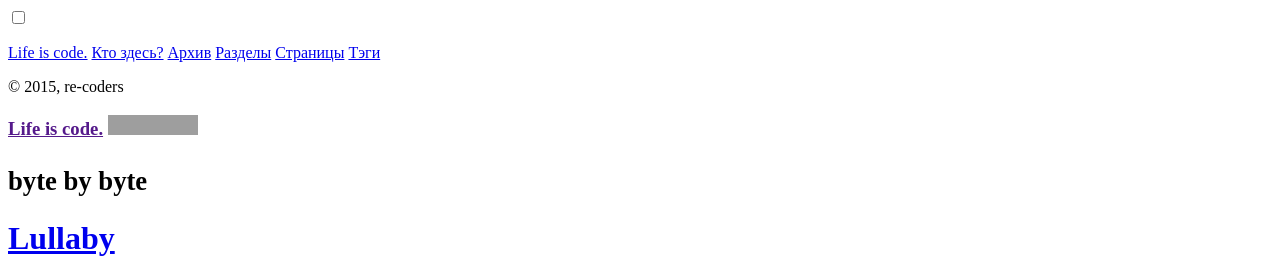
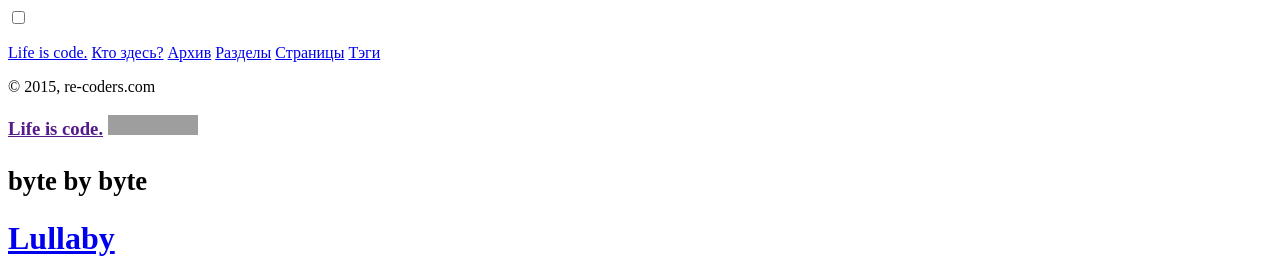
Before and after one commit to recoders/blog, a Jekyll site: the page built from index.md, in a window 1280 px wide and 900 px high. Shown: the top 274 px of the window. Built offline with Jekyll 4.4.1, drawn with Linux system fonts in a browser that asks for light colours; grey boxes are pictures that could not be loaded.

Commit message:
Tiny configuration fixes

```diff
--- a/_config.yml
+++ b/_config.yml
@@ -11,7 +11,7 @@ highlighter: pygments
 title : Life is code.
 tagline: byte by byte
 author :
-  name : re-coders
+  name : re-coders.com
   email : blog@re-coders.com
   github : recoders
   twitter : re_coders
@@ -115,7 +115,7 @@ JB :
   # Set 'provider' to false to turn sharing off globally.
   #
   sharing :
-    provider : false
+    provider false
 
   # Settings for all other include helpers can be defined by creating
   # a hash with key named for the given helper. ex:
```
